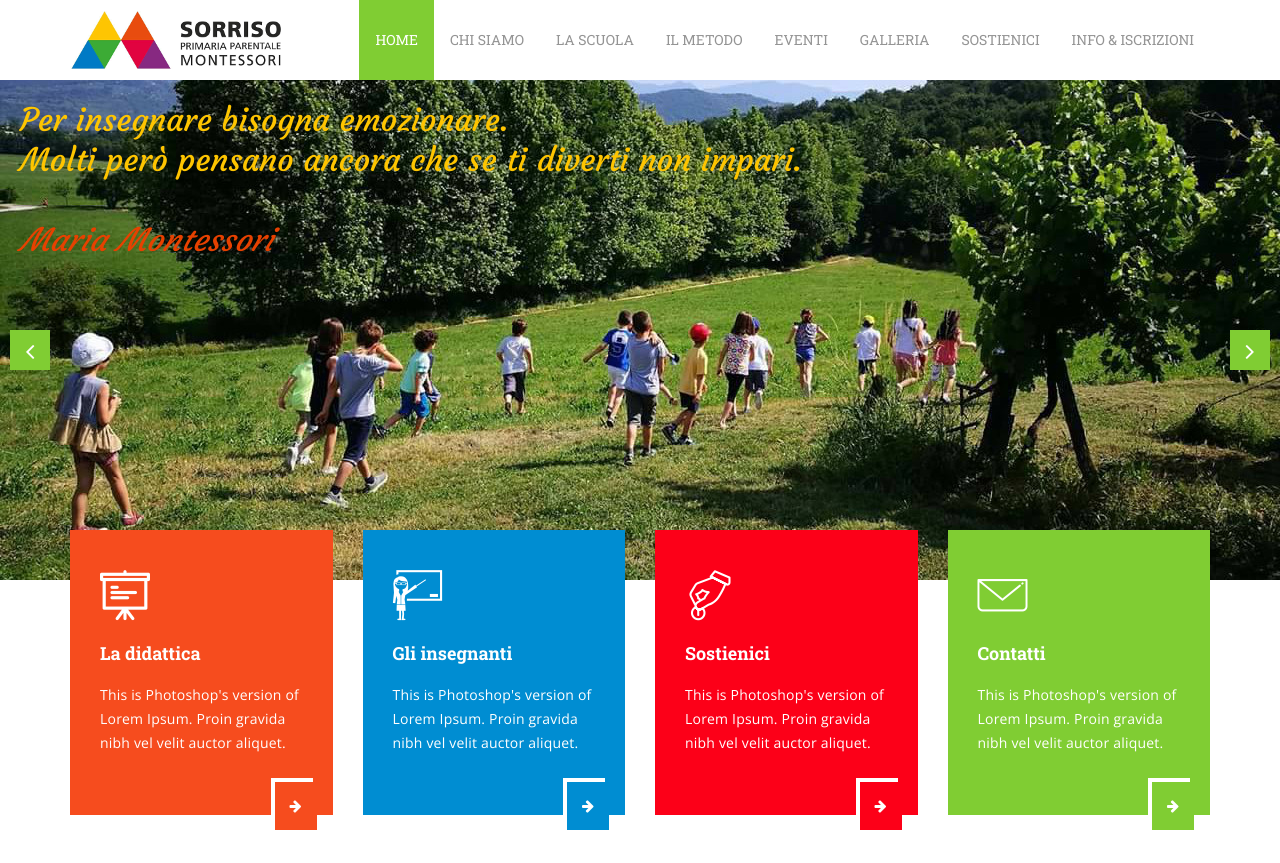
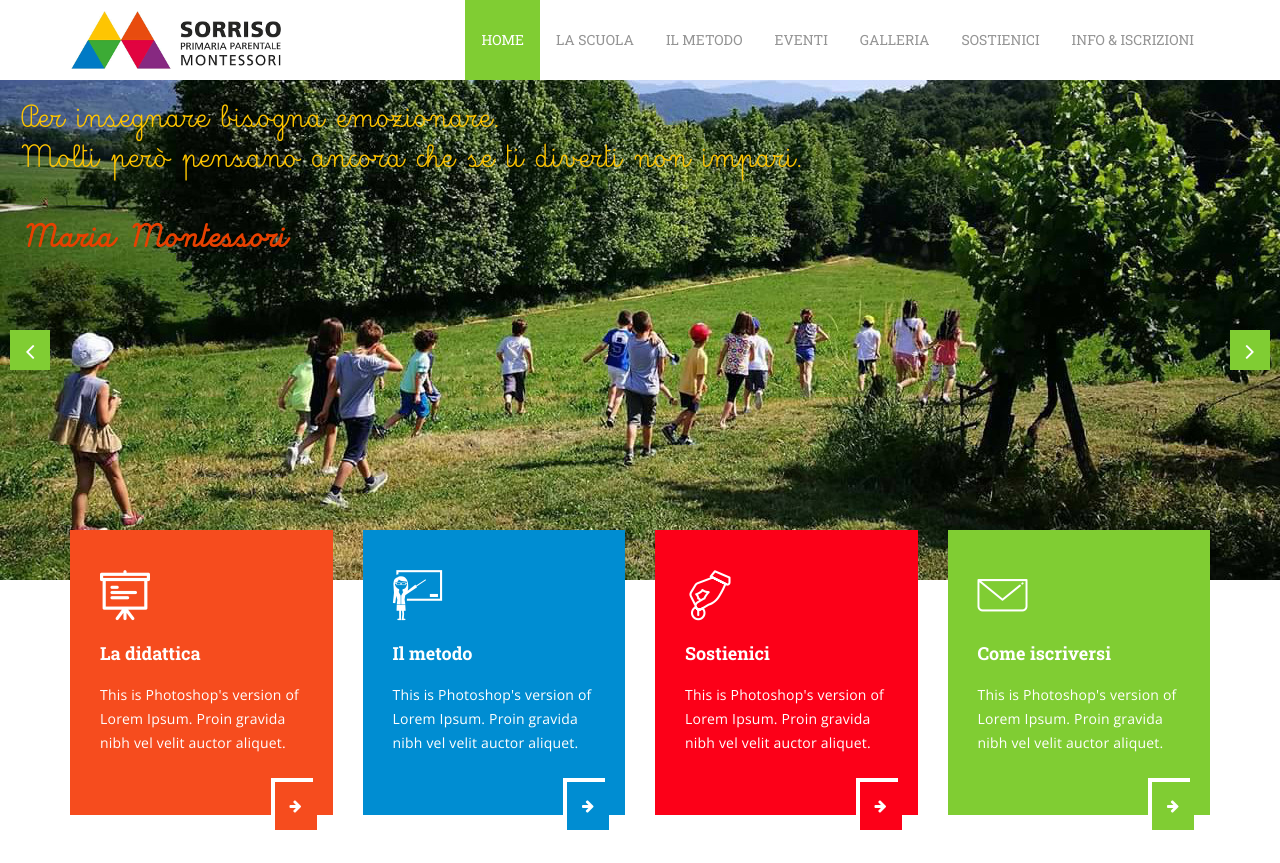
Before and after one commit to boncri/sorriso, a PHP site: page / in a window 1280 px wide. Shown: the top 863 px of the page. Run offline with PHP 8.4, Linux system fonts and the light colour scheme; data that the repository does not hold is empty; some web fonts are replaced.

Commit message:
Incontro del 24 gennaio

```diff
--- a/_banner-01.html
+++ b/_banner-01.html
@@ -1,2 +1,2 @@
 <h2>Benvenuti</h2>
-<h3>Scuola Primaria Sorriso Montessori</h3>
+<h3>Primaria Sorriso Montessori</h3>
--- a/_body_header.php
+++ b/_body_header.php
@@ -3,7 +3,7 @@
     <div class="gt_top3_menu default_width">
         <div class="container">
             <div class="gt-logo">
-                <a href="index.html"><img src="images/logo.png" alt=""></a>
+                <a href="index.php"><img src="images/logo.png" alt=""></a>
             </div>
             <nav class="gt_hdr3_navigation">
                 <!-- Responsive Buttun -->
--- a/_global.php
+++ b/_global.php
@@ -31,6 +31,10 @@
     return $status['cur_page'] == $item->name;
   }
 
+  function load_menu() {
+    return json_decode(file_get_contents('menu.json'));
+  }
+
   function find_active_menus($menu) {
     $active = [];
 
@@ -48,11 +52,28 @@
     return $active;
   }
 
+  function find_menu_item($name, $start = null) {
+    if ($start == null)
+      $start = load_menu();
+
+    foreach($start as $item) {
+      if($item->name == $name)
+        return $item;
+      if($item->children) {
+        $res = find_menu_item($name, $item->children);
+        if($res)
+          return $res;
+      }
+    }
+
+    return null;
+  }
+
   function create_menu($start = null) {
       global $status;
 
       if($start == null)
-        $start = json_decode(file_get_contents('menu.json'));
+        $start = load_menu();
 
       $active = find_active_menus($start);
 
--- /dev/null
+++ b/css/custom.css
@@ -0,0 +1,4 @@
+@font-face {
+  font-family: 'CorsivoMontessori';
+  src: url('../fonts/CorsivoMontessori.woff') format('woff');
+}
--- a/menu.json
+++ b/menu.json
@@ -5,14 +5,14 @@
     "link": "index.php"
   },
   {
-    "name": "chi-siamo",
-    "title": "Chi Siamo",
-    "link": "chi-siamo.php"
-  },
-  {
     "name": "la-scuola",
     "title": "La Scuola",
     "children": [
+      {
+        "name": "chi-siamo",
+        "title": "Chi Siamo",
+        "link": "chi-siamo.php"
+      },
       {
         "name": "giornata-tipo",
         "title": "La giornata tipo",
@@ -22,11 +22,6 @@
         "name": "didattica",
         "title": "La didattica",
         "link": "didattica.php"
-      },
-      {
-        "name": "insegnanti",
-        "title": "Gli insegnanti",
-        "link": "insegnanti.php"
       }
     ]
   },
--- a/sections/services.php
+++ b/sections/services.php
@@ -1,3 +1,8 @@
+<?php
+    require_once('_global.php');
+
+    $menu = load_menu();
+?>
 <section class="gt_servicer nopadding">
     <div class="container">
         <div class="row">
@@ -6,16 +11,16 @@
                     <i class="icon-write-board"></i>
                     <h5>La didattica</h5>
                     <p>This is Photoshop's version  of Lorem Ipsum. Proin gravida nibh vel velit auctor aliquet. </p>
-                    <a  class="bg_1" href="materie.html"> <i class="fa fa-arrow-right"></i></a>
+                    <a  class="bg_1" href="<?= find_menu_item('didattica', $menu)->link ?>"> <i class="fa fa-arrow-right"></i></a>
                 </div>
             </div>
 
             <div class="col-md-3">
                 <div class="gt_main_services bg_2">
                     <i class="icon-teacher-showing-on-whiteboard"></i>
-                    <h5>Gli insegnanti</h5>
+                    <h5>Il metodo</h5>
                     <p>This is Photoshop's version  of Lorem Ipsum. Proin gravida nibh vel velit auctor aliquet. </p>
-                      <a class="bg_2" href="insegnanti.html"> <i class="fa fa-arrow-right"></i></a>
+                      <a class="bg_2" href="<?= find_menu_item('metodo', $menu)->link ?>"> <i class="fa fa-arrow-right"></i></a>
                 </div>
             </div>
 
@@ -24,16 +29,16 @@
                     <i class="flaticon-donate"></i>
                     <h5>Sostienici</h5>
                     <p>This is Photoshop's version  of Lorem Ipsum. Proin gravida nibh vel velit auctor aliquet. </p>
-                      <a class="bg_3" href="donazioni.html"> <i class="fa fa-arrow-right"></i></a>
+                      <a class="bg_3" href="<?= find_menu_item('sostienici', $menu)->link ?>"> <i class="fa fa-arrow-right"></i></a>
                 </div>
             </div>
 
             <div class="col-md-3">
                 <div class="gt_main_services bg_4">
                     <i class="flaticon-letter"></i>
-                    <h5>Contatti</h5>
+                    <h5>Come iscriversi</h5>
                     <p>This is Photoshop's version  of Lorem Ipsum. Proin gravida nibh vel velit auctor aliquet. </p>
-                      <a class="bg_4" href="contatti.html"> <i class="fa fa-arrow-right"></i></a>
+                      <a class="bg_4" href="<?= find_menu_item('iscrizioni', $menu)->link ?>"> <i class="fa fa-arrow-right"></i></a>
 
                 </div>
             </div>
--- a/style.css
+++ b/style.css
@@ -92,6 +92,7 @@ Sidebar heading:	'Roboto Slab', serif;
 	@import url('css/prettyPhoto.css');
 	@import url('css/prettyPhoto.css');
 	@import url('css/svg-style.css');
+	@import url('css/custom.css');
 /*
 	  ==============================================================
 		   Default CSS
@@ -719,7 +720,7 @@ ul.gt_hdr3_scl_icon li a{
     position: relative;
 }
 .gt_banner_text{
-	font-family: 'Courgette', cursive;
+	font-family: 'CorsivoMontessori', cursive;
 	position: absolute;
 }
 .gt_banner_text h4{
@@ -732,6 +733,7 @@ ul.gt_hdr3_scl_icon li a{
 .gt_banner_text h4.quote{
 	color: #e74100;
 	font-style: italic;
+	font-weight: bold;
 }
 .gt_banner_text h3{
 	font-size: 53px;
```
Also changed, not shown: fonts/CorsivoMontessori.woff (added).
